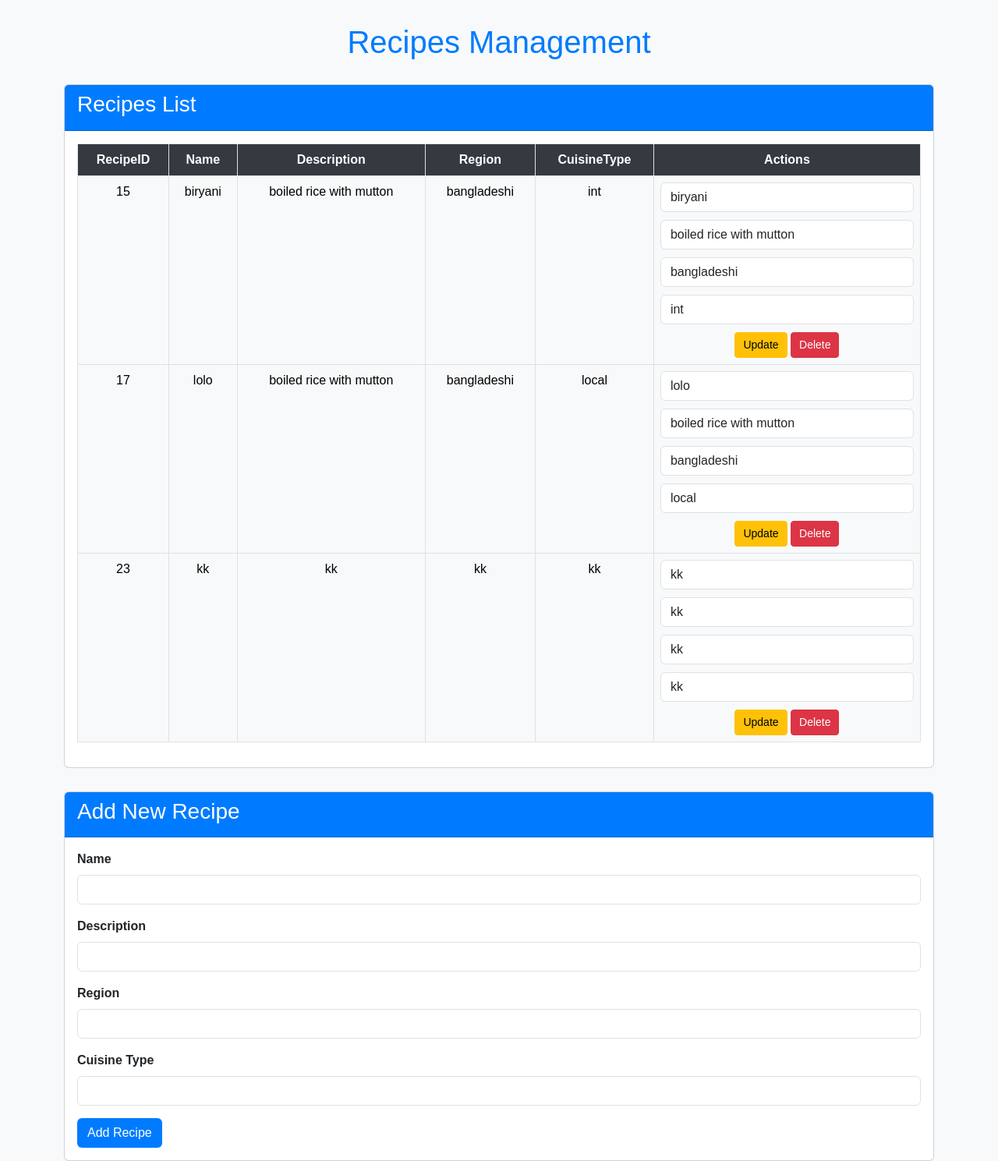
After one commit to NUHINN/CulturalCuisine, a PHP site: page /recipie.php in a window 1280 px wide. The commit adds this page. Shown: the whole page at 78% size. Run offline with PHP 8.4, Linux system fonts and the light colour scheme; data comes from the database, SQL or seed files in the repository.

Commit message:
Add files via upload

```diff
--- a/dbconnect.php
+++ b/dbconnect.php
@@ -1,25 +1,47 @@
 <?php
+final class Database
+{
+    private static ?Database $instance = null;
+    private \PDO $pdo;
 
-$servername = "localhost";
-$username = "root";
-$password = "";
-$dbname = "culturalcuisineexplorer";
+    private const DB_HOST = 'localhost';
+    private const DB_NAME = 'your_db_name';
+    private const DB_USER = 'your_db_user';
+    private const DB_PASS = 'your_db_pass';
+    private const DB_CHARSET = 'utf8mb4';
 
-//creating connection
+    private function __construct()
+    {
+        $dsn = 'mysql:host=' . self::DB_HOST . ';dbname=' . self::DB_NAME . ';charset=' . self::DB_CHARSET;
+        $options = [
+            \PDO::ATTR_ERRMODE => \PDO::ERRMODE_EXCEPTION,
+            \PDO::ATTR_DEFAULT_FETCH_MODE => \PDO::FETCH_ASSOC,
+            \PDO::ATTR_EMULATE_PREPARES => false,
+        ];
+        try {
+            $this->pdo = new \PDO($dsn, self::DB_USER, self::DB_PASS, $options);
+        } catch (\PDOException $e) {
+            die('Database connection failed: ' . $e->getMessage());
+        }
+    }
 
-$conn = new mysqli($servername,
-                   $username,
-                   $password,
-				   $dbname);
+    public static function getInstance(): Database
+    {
+        if (self::$instance === null) {
+            self::$instance = new self();
+        }
+        return self::$instance;
+    }
 
-//check connection
-if($conn->connect_error){
-	die("Connection failed: " . $conn->connect_error);
-	}
-else{
-	mysqli_select_db($conn, $dbname);
-	//echo "Connection successful";
-	}
+    public function getConnection(): \PDO
+    {
+        return $this->pdo;
+    }
 
+    private function __clone() {}
 
-?>
+    public function __wakeup()
+    {
+        throw new \Exception("Cannot unserialize a singleton.");
+    }
+}
--- /dev/null
+++ b/recipie.php
@@ -0,0 +1,203 @@
+<?php
+session_start();
+
+require_once 'dbconnect.php';
+$db = Database::getInstance()->getConnection();
+
+if ($_SERVER['REQUEST_METHOD'] === 'POST') {
+    if (isset($_POST['action'])) {
+        $action = $_POST['action'];
+
+        if ($action === 'add') {
+            $name = $_POST['name'] ?? '';
+            $description = $_POST['description'] ?? '';
+            $region = $_POST['region'] ?? '';
+            $cuisineType = $_POST['cuisineType'] ?? '';
+
+            $stmt = $db->prepare("INSERT INTO Recipes (Name, Description, Region, CuisineType) VALUES (:name, :description, :region, :ctype)");
+            $ok = $stmt->execute([
+                ':name' => $name,
+                ':description' => $description,
+                ':region' => $region,
+                ':ctype' => $cuisineType,
+            ]);
+            echo $ok ? "Recipe added successfully!" : "Error: Could not add the recipe.";
+        } elseif ($action === 'edit') {
+            $id = isset($_POST['id']) ? (int)$_POST['id'] : 0;
+            $name = $_POST['name'] ?? '';
+            $description = $_POST['description'] ?? '';
+            $region = $_POST['region'] ?? '';
+            $cuisineType = $_POST['cuisineType'] ?? '';
+
+            $stmt = $db->prepare("UPDATE Recipes SET Name = :name, Description = :description, Region = :region, CuisineType = :ctype WHERE RecipeID = :id");
+            $ok = $stmt->execute([
+                ':name' => $name,
+                ':description' => $description,
+                ':region' => $region,
+                ':ctype' => $cuisineType,
+                ':id' => $id,
+            ]);
+            echo $ok ? "Recipe updated successfully!" : "Error: Could not update the recipe.";
+        } elseif ($action === 'delete') {
+            $id = isset($_POST['id']) ? (int)$_POST['id'] : 0;
+
+            $stmt = $db->prepare("DELETE FROM Recipes WHERE RecipeID = :id");
+            $ok = $stmt->execute([':id' => $id]);
+            echo $ok ? "Recipe deleted successfully!" : "Error: Could not delete the recipe.";
+        }
+    }
+}
+
+$stmt = $db->query("SELECT * FROM Recipes");
+$recipes = $stmt->fetchAll();
+?>
+
+<!DOCTYPE html>
+<html lang="en">
+<head>
+    <meta charset="UTF-8">
+    <meta name="viewport" content="width=device-width, initial-scale=1.0">
+    <title>Recipes Management</title>
+
+    <!-- Bootstrap CSS -->
+    <link href="https://cdn.jsdelivr.net/npm/bootstrap@5.3.0-alpha1/dist/css/bootstrap.min.css" rel="stylesheet">
+
+    <!-- Custom CSS -->
+    <style>
+        body {
+            background-color: #f8f9fa;
+            font-family: 'Arial', sans-serif;
+        }
+        .container {
+            margin-top: 30px;
+        }
+        .table th, .table td {
+            text-align: center;
+        }
+        .table {
+            background-color: #e9ecef; /* Ash color for the table */
+        }
+        .table th {
+            background-color: #343a40; /* Black color for column headers */
+            color: white;
+        }
+        .table td {
+            background-color: #f8f9fa; /* Light background for data cells */
+        }
+        .btn-custom {
+            background-color: #007bff;
+            color: white;
+        }
+        .btn-custom:hover {
+            background-color: #0056b3;
+        }
+        .btn-sm {
+            padding: 5px 10px;
+        }
+        .card {
+            margin-top: 30px;
+        }
+        h1 {
+            color: #007bff; /* Blue color for the main header */
+        }
+        .card-header {
+            background-color: #007bff;
+            color: white;
+            font-weight: bold;
+        }
+        .form-label {
+            font-weight: bold;
+        }
+        .form-control {
+            margin-bottom: 10px;
+        }
+    </style>
+</head>
+<body>
+    <div class="container">
+        <h1 class="text-center my-4">Recipes Management</h1>
+
+        <!-- Display Recipes -->
+        <div class="card">
+            <div class="card-header">
+                <h3>Recipes List</h3>
+            </div>
+            <div class="card-body">
+                <table class="table table-bordered">
+                    <thead>
+                        <tr>
+                            <th>RecipeID</th>
+                            <th>Name</th>
+                            <th>Description</th>
+                            <th>Region</th>
+                            <th>CuisineType</th>
+                            <th>Actions</th>
+                        </tr>
+                    </thead>
+                    <tbody>
+                        <?php foreach ($recipes as $recipe): ?>
+                            <tr>
+                                <td><?php echo htmlspecialchars($recipe['RecipeID']); ?></td>
+                                <td><?php echo htmlspecialchars($recipe['Name']); ?></td>
+                                <td><?php echo htmlspecialchars($recipe['Description']); ?></td>
+                                <td><?php echo htmlspecialchars($recipe['Region']); ?></td>
+                                <td><?php echo htmlspecialchars($recipe['CuisineType']); ?></td>
+                                <td>
+                                    <!-- Edit form -->
+                                    <form action="" method="POST" class="d-inline">
+                                        <input type="hidden" name="action" value="edit">
+                                        <input type="hidden" name="id" value="<?php echo $recipe['RecipeID']; ?>">
+                                        <input type="text" name="name" value="<?php echo htmlspecialchars($recipe['Name']); ?>" class="form-control" required>
+                                        <input type="text" name="description" value="<?php echo htmlspecialchars($recipe['Description']); ?>" class="form-control" required>
+                                        <input type="text" name="region" value="<?php echo htmlspecialchars($recipe['Region']); ?>" class="form-control" required>
+                                        <input type="text" name="cuisineType" value="<?php echo htmlspecialchars($recipe['CuisineType']); ?>" class="form-control" required>
+                                        <button type="submit" class="btn btn-warning btn-sm">Update</button>
+                                    </form>
+
+                                    <!-- Delete form -->
+                                    <form action="" method="POST" class="d-inline">
+                                        <input type="hidden" name="action" value="delete">
+                                        <input type="hidden" name="id" value="<?php echo $recipe['RecipeID']; ?>">
+                                        <button type="submit" class="btn btn-danger btn-sm">Delete</button>
+                                    </form>
+                                </td>
+                            </tr>
+                        <?php endforeach; ?>
+                    </tbody>
+                </table>
+            </div>
+        </div>
+
+        <!-- Add Recipe Form -->
+        <div class="card">
+            <div class="card-header">
+                <h3>Add New Recipe</h3>
+            </div>
+            <div class="card-body">
+                <form action="" method="POST">
+                    <input type="hidden" name="action" value="add">
+                    <div class="mb-3">
+                        <label for="name" class="form-label">Name</label>
+                        <input type="text" class="form-control" id="name" name="name" required>
+                    </div>
+                    <div class="mb-3">
+                        <label for="description" class="form-label">Description</label>
+                        <input type="text" class="form-control" id="description" name="description" required>
+                    </div>
+                    <div class="mb-3">
+                        <label for="region" class="form-label">Region</label>
+                        <input type="text" class="form-control" id="region" name="region" required>
+                    </div>
+                    <div class="mb-3">
+                        <label for="cuisineType" class="form-label">Cuisine Type</label>
+                        <input type="text" class="form-control" id="cuisineType" name="cuisineType" required>
+                    </div>
+                    <button type="submit" class="btn btn-custom">Add Recipe</button>
+                </form>
+            </div>
+        </div>
+    </div>
+
+
+</body>
+</html>
```
Also changed, not shown: homepage.php (+14 -14 lines), ingredients.php (added, +228 -0 lines).
